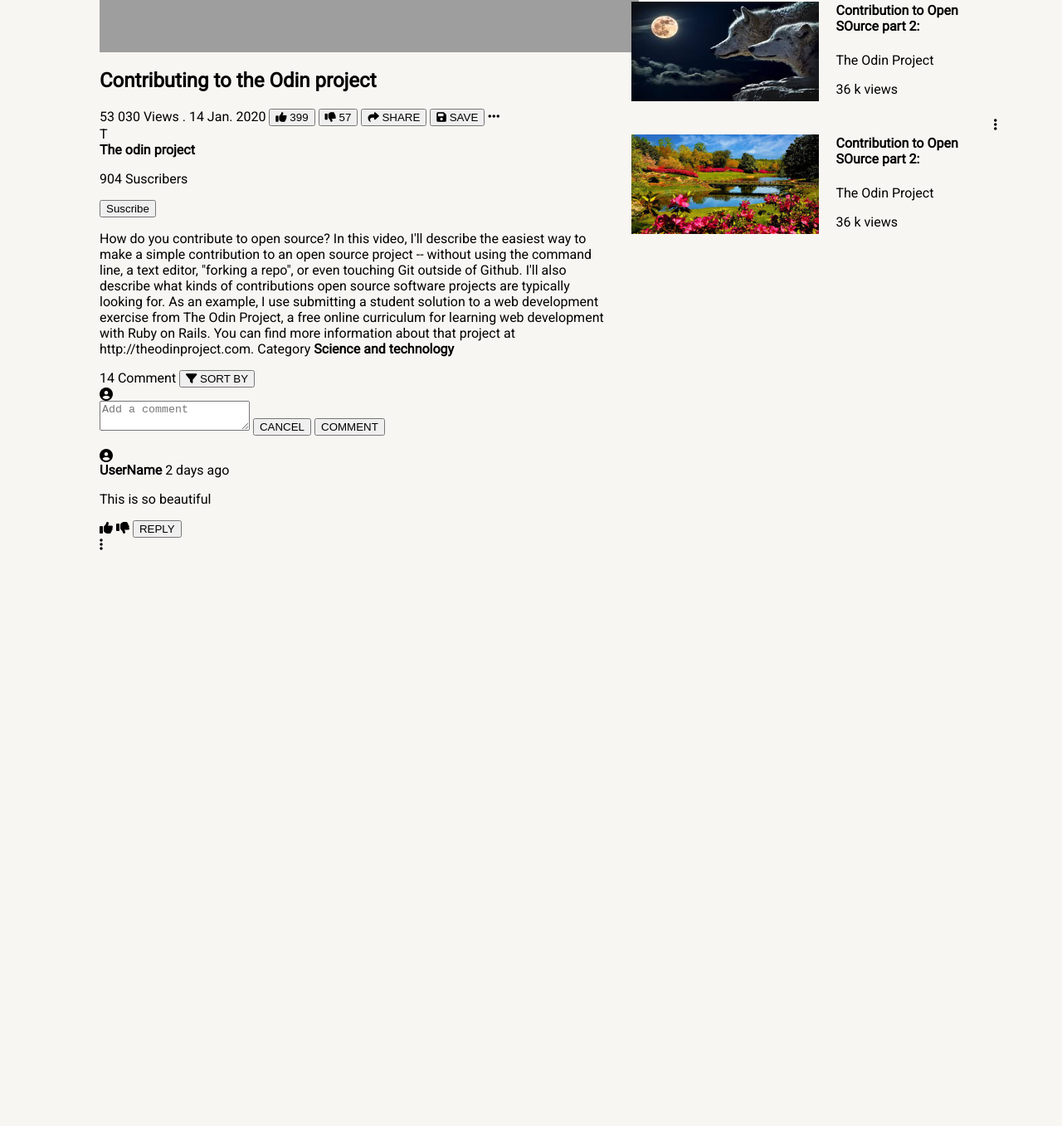
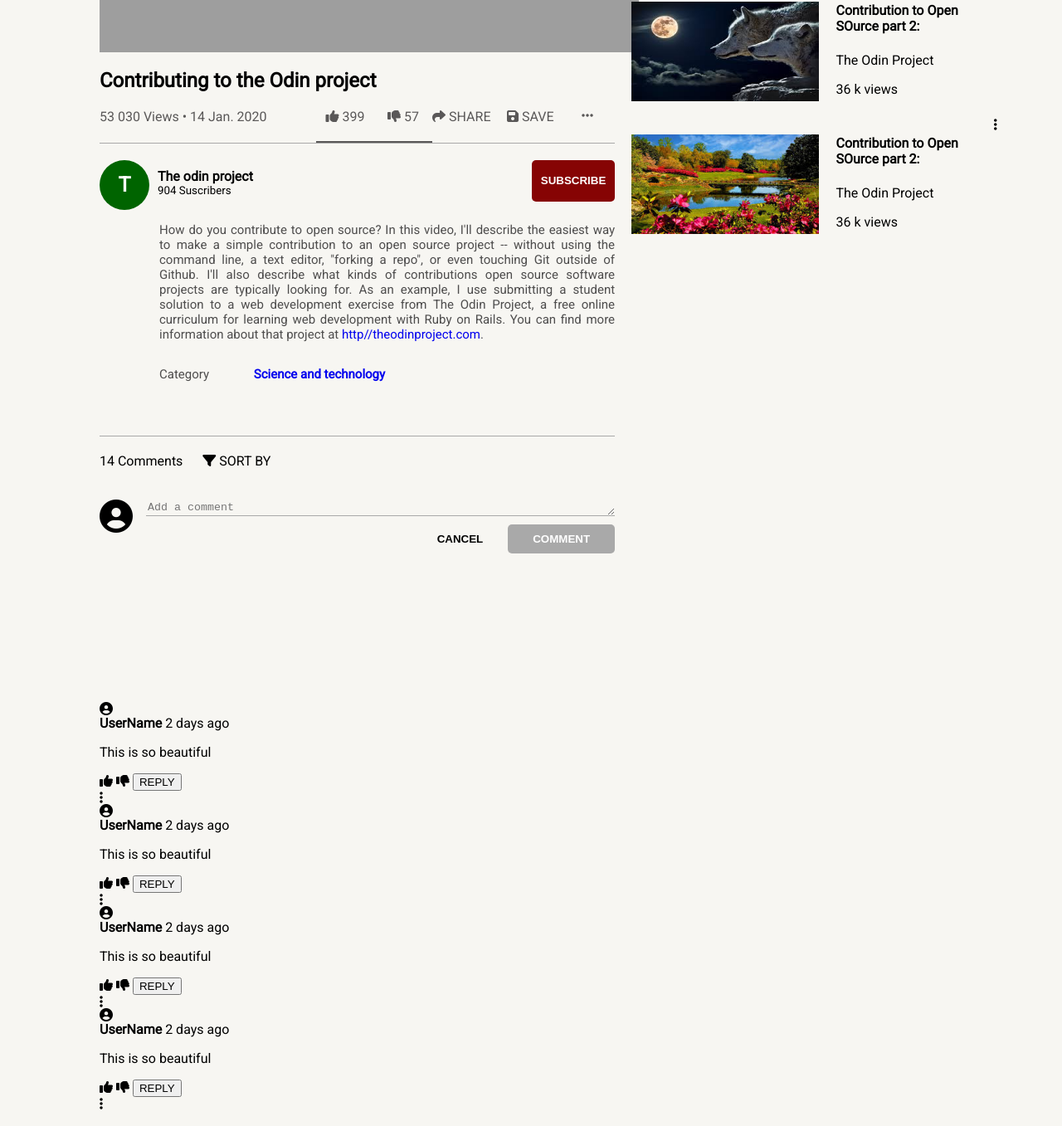
Before and after one commit to Luckyaremu/embeding-videos-images-project, a plain HTML site: page index.html in a window 1280 px wide. Shown: the part 443-1800 px from the top of the page at 83% size. Before the commit the page ends 1157 px from the top, so only its background shows below. Drawn offline with Linux system fonts and the light colour scheme; grey boxes are pictures that could not be loaded.

Commit message:
Styled the video description and the comment section

```diff
--- a/index.html
+++ b/index.html
@@ -40,70 +40,76 @@
 
             <section>
 
-                <div id="video-player">
+                <div class="video-player">
                     <iframe width="650" height="400" src="https://www.youtube.com/embed/V74l_zS1x8E" frameborder="0" allow="accelerometer; autoplay; encrypted-media; gyroscope; picture-in-picture" allowfullscreen></iframe>
                     <h1>Contributing to the Odin project</h1>
                     <div>
-                        <span>53 030 Views . 14 Jan. 2020</span>
-                        <button>
+                        <span>53 030 Views • 14 Jan. 2020</span>
+                        <span id="like-button">
                             <i class="fas fa-thumbs-up"></i>
                             399
-                        </button>
-                        <button>
+                        </span>
+                        <span id="like-button">
                             <i class="fas fa-thumbs-down"></i>
                             57
-                        </button>
-                        <button>
+                        </span>
+                        <span>
                             <i class="fas fa-share"></i>
                             SHARE
-                        </button>
-                        <button>
+                        </span>
+                        <span>
                             <i class="fas fa-save"></i>
                             SAVE
-                        </button>
-
-                        <i class="fas fa-ellipsis-h"></i>
+                        </span>
+                        <span>
+                            <i class="fas fa-ellipsis-h"></i>
+                        </span>
                     </div>
                 </div>
 
                 <div class="video-description">
                     <div>
                         <span class="profile-letter">T</span>
-                    </div>
-                    <div>
-                        <strong>The odin project</strong>
-                        <p>904 Suscribers</p>
+                        <span id="author">
+                            <strong>The odin project</strong><br>
+                            <small>904 Suscribers</small>
+                        </span>
+
+                        <button>SUBSCRIBE</button>
                     </div>
 
-                    <button>Suscribe</button>
-
                     <p>
-                        How do you contribute to open source?  In this video, I'll describe the easiest way to make a simple contribution to an open source project -- without using the command line, a text editor, "forking a repo", or even touching Git outside of Github.  I'll also describe what kinds of contributions open source software projects are typically looking for.  As an example, I use submitting a student solution to a web development exercise from The Odin Project, a free online curriculum for learning web development with Ruby on Rails.  You can find more information about that project at http://theodinproject.com.
-                        Category <strong>Science and technology</strong>
+                        How do you contribute to open source?  In this video, I'll describe the easiest way to make a simple contribution to an open source project -- without using the command line, a text editor, "forking a repo", or even touching Git outside of Github.  I'll also describe what kinds of contributions open source software projects are typically looking for.  As an example, I use submitting a student solution to a web development exercise from The Odin Project, a free online curriculum for learning web development with Ruby on Rails.  You can find more information about that project at <a href="#">http//theodinproject.com</a>.
+                        <p>
+                            Category
+                            <a href="#"><b>Science and technology</b></a>
+                        </p>
                     </p>
                 </div>
 
                 <div class="comment-section">
-                    <div>
-                        <span>14 Comment</span>
-                        <button>
-                            <i class="fas fa-filter"></i>
-                            SORT BY
-                        </button>
-                    </div>
-                    <div>
+                    <div class="comment-wrap">
+                        <div>
+                            <span>14 Comments</span>
+                            <span>
+                                <i class="fas fa-filter"></i>
+                                SORT BY
+                            </span>
+                        </div>
                         <div class="comment-form">
                             <i class="fas fa-user-circle"></i>
                             <form>
-                                <textarea placeholder="Add a comment"></textarea>
-                                <button type="reset">
+                                <textarea placeholder="Add a comment" rows="1"></textarea><br>
+                                <button type="submit" disabled>
+                                    COMMENT
+                                </button>
+                                <button type="reset" >
                                     CANCEL
-                                </button>
-                                <button type="submit">
-                                    COMMENT
                                 </button>
                             </form>
                         </div>
+                    </div>
+                    <div>
                         <article>
                             <i class="fas fa-user-circle"></i>
                             <div>
@@ -118,7 +124,54 @@
 
                             </div>
                             <i class="fas fa-ellipsis-v"></i>
+                        </article>
 
+                        <article>
+                            <i class="fas fa-user-circle"></i>
+                            <div>
+                                <strong>UserName</strong>
+                                <span>2 days ago</span>
+                                <p>This is so beautiful</p>
+                                <i class="fas fa-thumbs-up"></i>
+                                <i class="fas fa-thumbs-down"></i>
+                                <button>
+                                    REPLY
+                                </button>
+
+                            </div>
+                            <i class="fas fa-ellipsis-v"></i>
+                        </article>
+
+                        <article>
+                            <i class="fas fa-user-circle"></i>
+                            <div>
+                                <strong>UserName</strong>
+                                <span>2 days ago</span>
+                                <p>This is so beautiful</p>
+                                <i class="fas fa-thumbs-up"></i>
+                                <i class="fas fa-thumbs-down"></i>
+                                <button>
+                                    REPLY
+                                </button>
+
+                            </div>
+                            <i class="fas fa-ellipsis-v"></i>
+                        </article>
+
+                        <article>
+                            <i class="fas fa-user-circle"></i>
+                            <div>
+                                <strong>UserName</strong>
+                                <span>2 days ago</span>
+                                <p>This is so beautiful</p>
+                                <i class="fas fa-thumbs-up"></i>
+                                <i class="fas fa-thumbs-down"></i>
+                                <button>
+                                    REPLY
+                                </button>
+
+                            </div>
+                            <i class="fas fa-ellipsis-v"></i>
                         </article>
                     </div>
                 </div>
--- a/style.css
+++ b/style.css
@@ -6,6 +6,10 @@ body {
     display: grid;
     grid-template-rows: min-content auto auto;
     background-color: #f7f6f2;
+}
+
+a{
+    text-decoration: none;
 }
 
 header{
@@ -92,8 +96,124 @@ aside article img{
     height: 120px;
     padding: 20px 20px 20px 0px;
 }
-.video-player div{
+.video-player>div{
     width: 100%;
     display: grid;
-    grid: 1fr / 60% repeat(4, 56px) 56px;
+    grid: 1fr / 1fr repeat(2, 70px) repeat(2, 90px) 40px;
+    color: rgb(90, 88, 88);
+    border-bottom: 0.5px solid darkgray;
+    /*padding: 20px 0;*/
 }
+
+#like-button{
+    border-bottom: 2px solid rgb(90, 88, 88);
+    padding-bottom: 20px;
+    text-align: center;
+}
+
+.video-description{
+    display: grid;
+    grid: 60px 1fr / 1fr;
+    padding: 20px 0;
+    border-bottom: 0.5px solid darkgray;
+}
+
+.video-description div{
+    display: grid;
+    grid: 1fr / 60px 1fr 100px;
+}
+
+.profile-letter{
+    background-color: darkgreen;
+    color: white;
+    font-size: 25px;
+    border-radius: 100%;
+    text-align: center;
+    padding: 15px 0;
+    font-weight: bold;
+}
+
+#author{
+    padding: 10px;
+}
+
+.video-description div button{
+    background-color: rgb(134, 4, 4);
+    color: white;
+    font-weight:  bold;
+    height: 50px !important;
+    border: none;
+    box-shadow: none;
+    padding: 0 10px;
+    border-radius: 5px;
+}
+
+.video-description p{
+    padding-left: 72px;
+    text-align: justify;
+    font-size: 15px;
+    color: rgb(78, 77, 77);
+
+}
+
+.video-description b{
+    padding-left: 50px;
+}
+
+.comment-section{
+    display: grid;
+    grid: 300px 1fr / 1fr;
+    padding: 20px 0;
+}
+
+.comment-wrap{
+    display: grid;
+    grid: 56px 1fr / 1fr;
+}
+
+.comment-wrap div span{
+    padding-right: 20px;
+}
+
+.comment-form{
+    display: grid;
+    grid: 1fr / 56px 1fr;
+}
+
+.comment-form i{
+    font-size: 40px;
+}
+
+.comment-form textarea{
+    background: none;
+    border: none;
+    border-bottom: 1px solid darkgrey;
+    width: 100%;
+    padding: none;
+}
+.comment-form button{
+    float: right;
+    margin-top: 10px
+}
+
+.comment-form button{
+    float: right;
+    margin-top: 10px;
+    padding: 10px 30px;
+}
+
+.comment-form button[type='reset']{
+    background: none;
+    color: black;
+    font-weight:  bold;
+    border: none;
+    box-shadow: none;
+}
+.comment-form button[type='submit']{
+    background-color: darkgrey;
+    color: white;
+    font-weight:  bold;
+    border: none;
+    box-shadow: none;
+    border-radius: 5px;
+}
```
